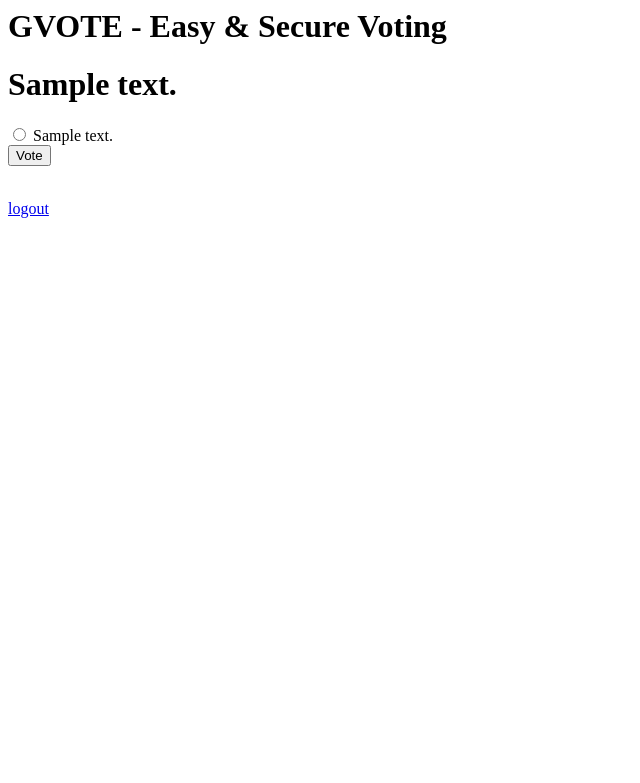
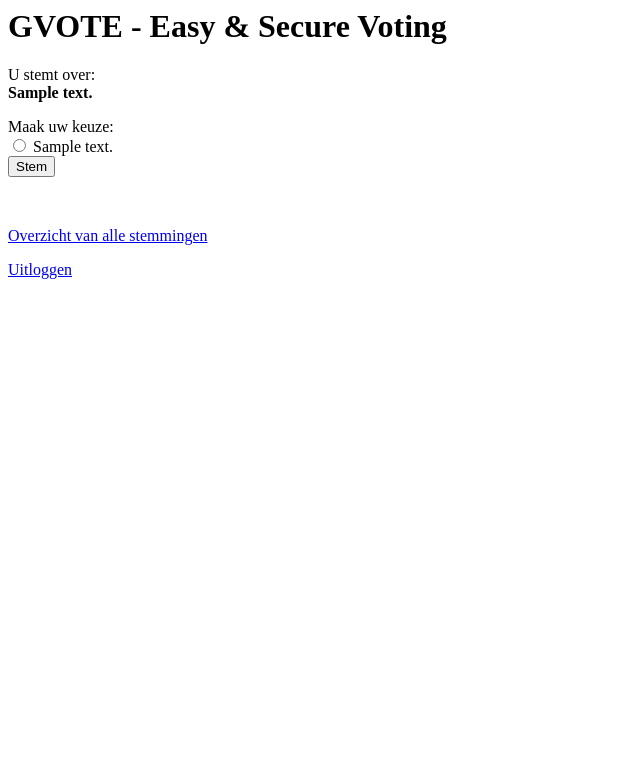
Before and after one commit to gerard-/votingapp, a Django app: page /polls/1/ in a window 1280 px wide. Shown: the top 783 px of the page, without its empty margins (0-640 px from the left). Run offline with Django 3.2, Linux system fonts and the light colour scheme; a user stored in the database is signed in; tables that the repository leaves empty hold one stand-in row (values such as "Sample post").

Commit message:
Interface improvements

```diff
--- a/polls/templates/base.html
+++ b/polls/templates/base.html
@@ -9,6 +9,7 @@
         {% block content %}
         {% endblock %}
         <br>
-        <a href="/polls/logout">logout</a>
+        <p><a href="{% url 'polls:index' %}">Overzicht van alle stemmingen</a></p>
+        <p><a href="/polls/logout">Uitloggen</a></p>
     </body>
 <html>
--- a/polls/templates/polls/detail.html
+++ b/polls/templates/polls/detail.html
@@ -1,16 +1,18 @@
 {% extends "base.html" %}
 
 {% block content %}
-    <h1>{{ question.question_text }}</h1>
+    <p>U stemt over:<br>
+    <strong>{{ question.question_text }}</strong></p>
 
     {% if error_message %}<p><strong>{{ error_message }}</strong></p>{% endif %}
 
+    Maak uw keuze:
     <form action="{% url 'polls:vote' question.id %}" method="post">
     {% csrf_token %}
     {% for choice in question.choice_set.all %}
         <input type="radio" name="choice" id="choice{{ forloop.counter }}" value="{{ choice.id }}" />
         <label for="choice{{ forloop.counter }}">{{ choice.choice_text }}</label><br />
     {% endfor %}
-    <input type="submit" value="Vote" />
+    <input type="submit" value="Stem" />
     </form>
 {% endblock %}
```
Also changed, not shown: polls/templates/polls/results.html (+13 -7 lines).
